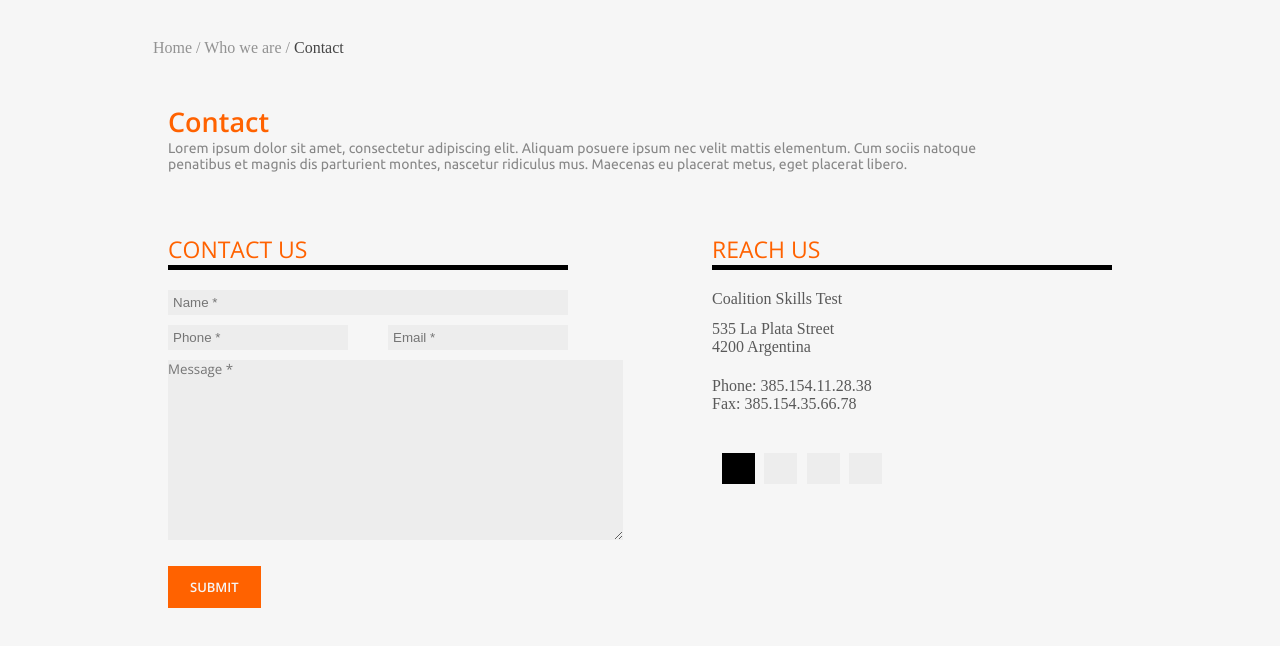
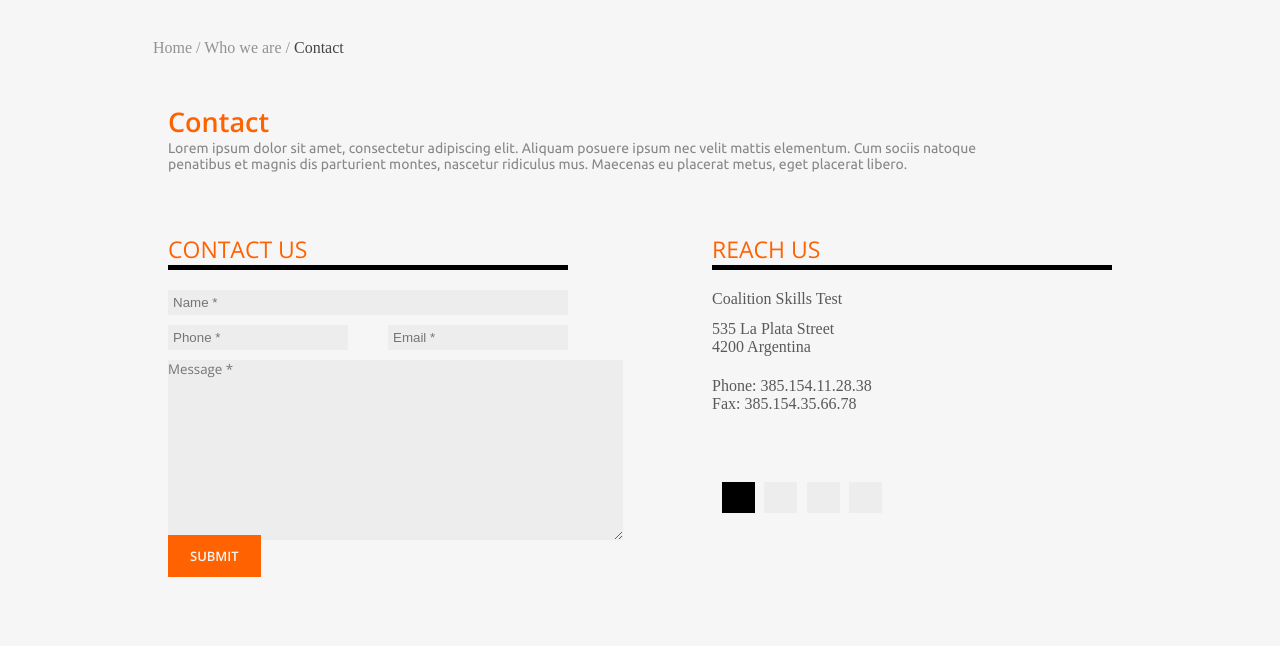
Before and after one commit to webDesignMumeishon/front-end-challenge-coalition-technologies, a plain HTML site: page index.html in a window 1280 px wide. Shown: the part 130-776 px from the top of the page. Drawn offline with nearby package versions, Linux system fonts and the light colour scheme.

Commit message:
aligned both sections horizontally

```diff
--- a/index.html
+++ b/index.html
@@ -132,9 +132,11 @@
         </div>
     </header>
     <main>
+
         <div class="path">
             <p>Home / Who we are / <span class="selected-tab">Contact</span></p>
         </div>
+
         <div class="contact-tittle-wrapper">
             <h3 class="contact-title">Contact</h3>
             <p class="contact-text">Lorem ipsum dolor sit amet, consectetur adipiscing elit. Aliquam posuere ipsum nec velit mattis elementum. Cum sociis natoque
@@ -142,48 +144,43 @@
         </div>
 
         <div class="us-wrapper">
-
-            <div class="contact-us">
+            <section class="contact-us">
                 <h4 class="us-titles">CONTACT US</h4>
                 <form class="margin-wrapper">
-
+                    <div class="body-height">
                         <input placeholder="Name *" type="text" class="text-input-md">
-
                         <div class="inputs-wrapper">
                             <input type="text" class="text-input-sm" placeholder="Phone *">
                             <input type="text" class="text-input-sm" placeholder="Email *">
                         </div>
-
                         <textarea class="text-input-xl" name="" id="" cols="55" rows="10" style="font-family: Open Sans;" placeholder="Message *"></textarea>
-
+                    </div>
                         <button class="btn-form">SUBMIT</button>
                 </form>
-            </div>
+            </section>
 
-            <div class="reach-us">
+            <section class="reach-us">
                 <h4 class="us-titles">REACH US</h4>
-                <div class="margin-wrapper">
+                <footer class="margin-wrapper">
+                    <div class="body-height position-relative" >
                         <p>Coalition Skills Test</p>
-
                         <div class="p-address">
                             <p>535 La Plata Street</p>
                             <p>4200 Argentina </p>
                         </div>
-
                         <div class="p-contact-numbers">
                             <p>Phone: 385.154.11.28.38</p>
                             <p>Fax: 385.154.35.66.78</p>
                         </div>
-
-                    <div class="icons-wrapper">
+                        <div class="icons-wrapper position-icons-wrapper">
                             <div class="icon-box selected-icon"></div>
                             <div class="icon-box"></div>
                             <div class="icon-box"></div>
                             <div class="icon-box"></div>
                         </div>
-
                     </div>
-            </div>
+                </footer>
+            </section>
         </div>
 
 
--- a/styles/styles.css
+++ b/styles/styles.css
@@ -331,7 +331,7 @@ main{
     margin-top: 21px;
 }
 .icons-wrapper{
-    margin-top: 40px;
+    /* margin-top: 40px; */
     width: 180px;
     display: flex;
     justify-content: space-evenly;
@@ -351,3 +351,16 @@ main{
 .selected-icon{
     background-color: black;
 }
+
+.body-height{
+    height: 223px;
+}
+
+.position-relative{
+    position: relative;
+}
+
+.position-icons-wrapper{
+    position: absolute;
+    bottom: 0;
+}
```
Lines whose indentation alone changed are shown as unchanged.
